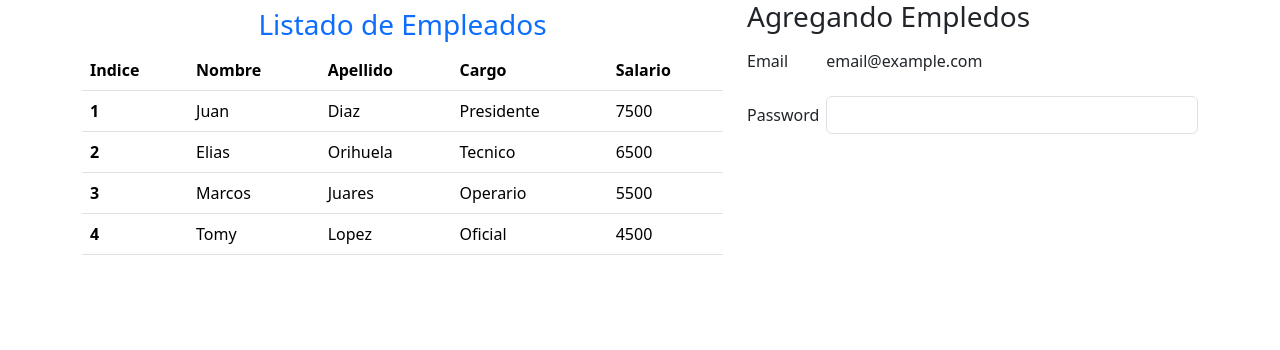
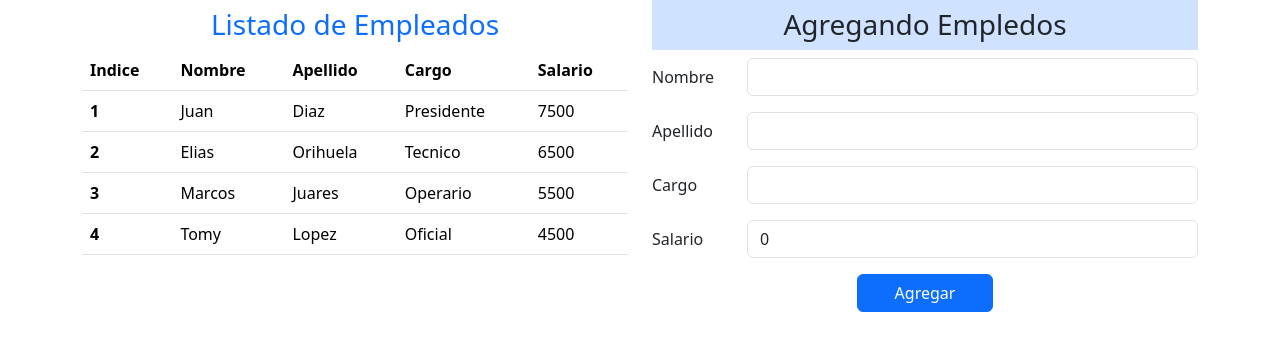
Before and after one commit to teotronic5438/angular, an Angular app in the folder app-empleados/: page / in a window 1280 px wide. Shown: the top 350 px of the page. Built offline with nearby package versions, Linux system fonts and the light colour scheme.

Commit message:
video 17 form agregando empleados

```diff
--- a/app-empleados/angular.json
+++ b/app-empleados/angular.json
@@ -95,5 +95,8 @@
         }
       }
     }
+  },
+  "cli": {
+    "analytics": false
   }
 }
--- a/app-empleados/src/app/app.component.html
+++ b/app-empleados/src/app/app.component.html
@@ -1,6 +1,6 @@
 <div class="container">
   <div class="row">
-    <div class="col-7">
+    <div class="col-6">
       <h3 class="text-center text-primary my-2">{{titulo}}</h3>
       <!-- <div *ngFor="let empleado of empleados; index as i;">{{empleado.nombre}}</div> -->
       <table class="table">
@@ -25,19 +25,34 @@
       </table>
     </div>
 
-    <div class="col-5">
-      <h3>Agregando Empledos</h3>
+    <div class="col-6">
+      <h3 class="bg-primary-subtle text-center p-2">Agregando Empledos</h3>
       <div class="mb-3 row">
-        <label for="staticEmail" class="col-sm-2 col-form-label">Email</label>
+        <label for="nombre" class="col-sm-2 col-form-label">Nombre</label>
         <div class="col-sm-10">
-          <input type="text" readonly class="form-control-plaintext" id="staticEmail" value="email@example.com">
+          <input type="text" class="form-control" id="nombre" [(ngModel)]="cuadroNombre">
         </div>
       </div>
       <div class="mb-3 row">
-        <label for="inputPassword" class="col-sm-2 col-form-label">Password</label>
+        <label for="apellido" class="col-sm-2 col-form-label">Apellido</label>
         <div class="col-sm-10">
-          <input type="password" class="form-control" id="inputPassword">
+          <input type="text" class="form-control" id="apellido" [(ngModel)]="cuadroApellido">
         </div>
+      </div>
+      <div class="mb-3 row">
+        <label for="cargo" class="col-sm-2 col-form-label">Cargo</label>
+        <div class="col-sm-10">
+          <input type="text" class="form-control" id="cargo" [(ngModel)]="cuadroCargo">
+        </div>
+      </div>
+      <div class="mb-3 row">
+        <label for="salario" class="col-sm-2 col-form-label">Salario</label>
+        <div class="col-sm-10">
+          <input type="text" class="form-control" id="salario" [(ngModel)]="cuadroSalario">
+        </div>
+      </div>
+      <div class="text-center">
+        <button class="btn btn-primary w-25" type="submit">Agregar</button>
       </div>
     </div>
   </div>
--- a/app-empleados/src/app/app.component.ts
+++ b/app-empleados/src/app/app.component.ts
@@ -14,4 +14,9 @@ export class AppComponent {
     new Empleado("Marcos", "Juares", "Operario", 5500),
     new Empleado("Tomy", "Lopez", "Oficial", 4500),
   ];
+
+  cuadroNombre:string ="";
+  cuadroApellido:string ="";
+  cuadroCargo:string ="";
+  cuadroSalario:number =0;
 }
```
